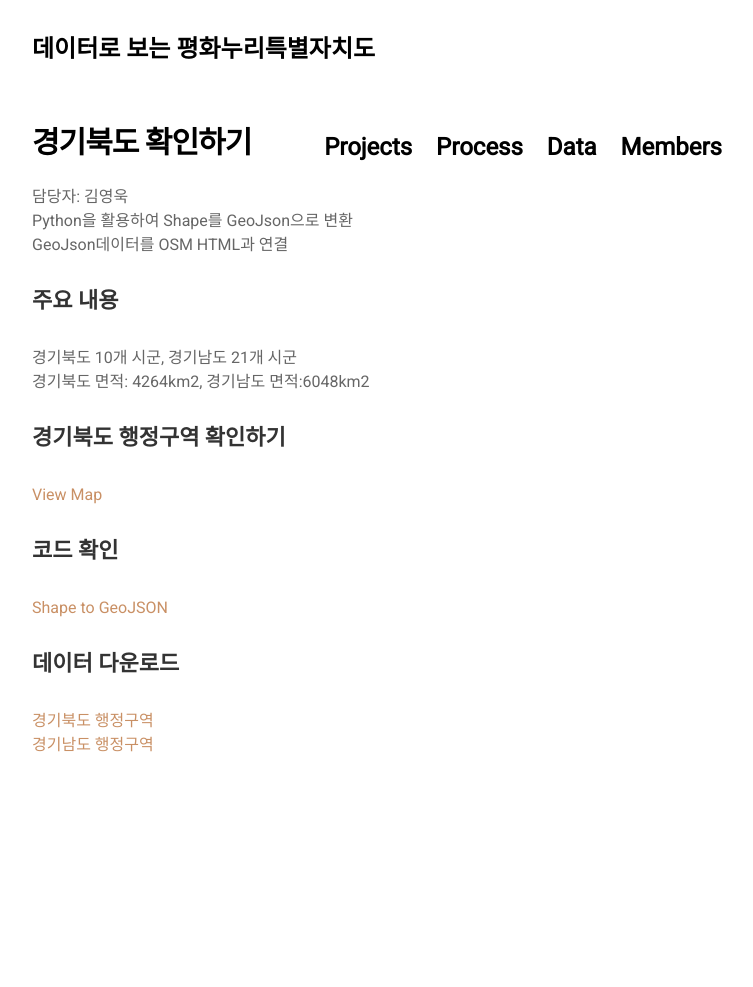
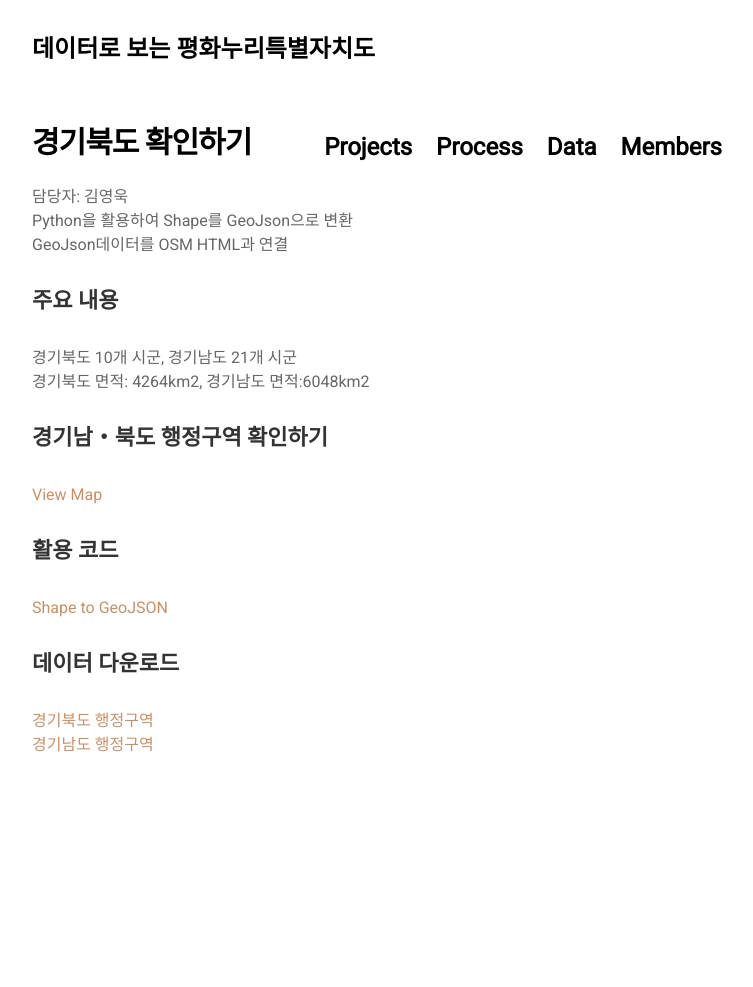
Before and after one commit to jinuew/SICM2002-6, a Jekyll site: the page built from projects/proj-1.md, in a window 1280 px wide. Shown: the whole page, without its empty margins (263-1016 px from the left). Built offline with Jekyll 4.4.1, drawn with Linux system fonts in a browser that asks for light colours; nearby versions of some CDN libraries; our own code applies the rules of GitHub Pages for plain Markdown files.

Commit message:
Update proj-1.md

```diff
--- a/projects/proj-1.md
+++ b/projects/proj-1.md
@@ -9,10 +9,10 @@ GeoJson데이터를 OSM HTML과 연결<br>
 경기북도 10개 시군, 경기남도 21개 시군<br>
 경기북도 면적: 4264km2, 경기남도 면적:6048km2
 
-#### 경기북도 행정구역 확인하기
+#### 경기남・북도 행정구역 확인하기
 [View Map](https://jinuew.github.io/sicm2002-6/assets/경기도지도.html)
 
-#### 코드 확인
+#### 활용 코드
 [Shape to GeoJSON](https://github.com/jinuew/sicm2002-6/blob/main/assets/Code/Shape_to_GeoJSON.ipynb)
 
 
```
